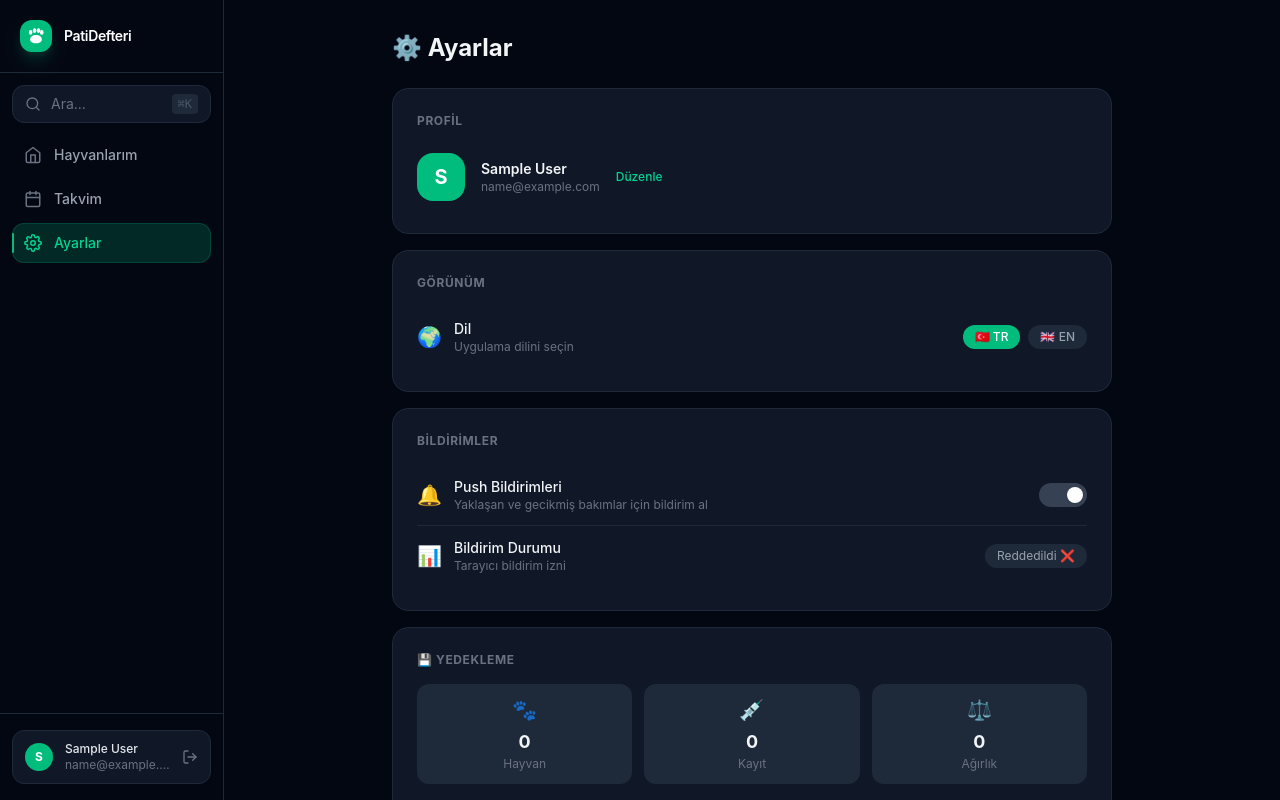
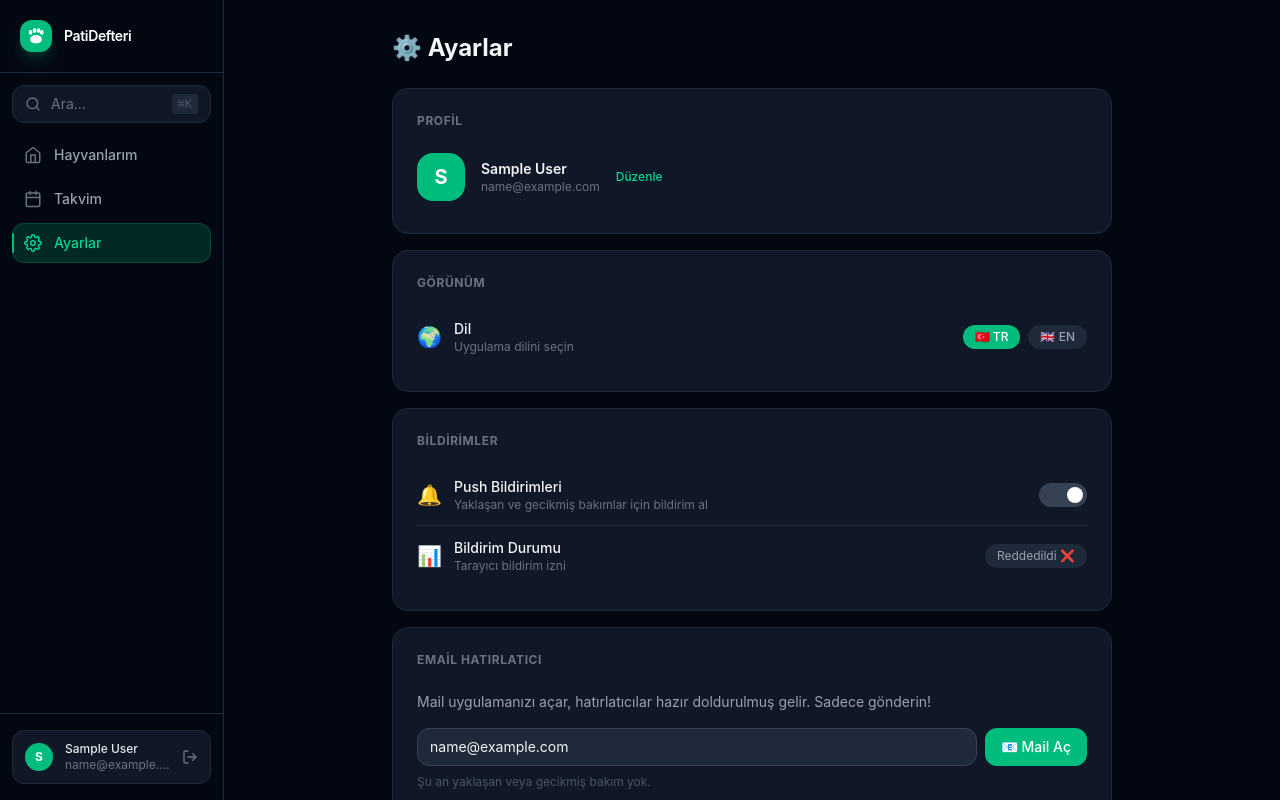
Before and after one commit to YusufKosarDev/pati-defteri, a React (Vite) app: page /settings in a window 1280 px wide. Shown: the top 800 px of the page. Built offline with nearby package versions, Linux system fonts and the light colour scheme; sample sign-in values are in the browser's storage.

Commit message:
feat: email reminder with mailto, cleanup emailjs, favicon fix

```diff
--- a/package.json
+++ b/package.json
@@ -13,6 +13,7 @@
     "@dnd-kit/core": "^6.3.1",
     "@dnd-kit/sortable": "^10.0.0",
     "@dnd-kit/utilities": "^3.2.2",
+    "@emailjs/browser": "^4.4.1",
     "@tailwindcss/vite": "^4.2.2",
     "canvas-confetti": "^1.9.4",
     "framer-motion": "^12.38.0",
--- /dev/null
+++ b/src/hooks/useEmailReminder.js
@@ -0,0 +1,58 @@
+import { isOverdue, isUpcoming, getDaysUntil, formatDate } from "../utils/dateHelpers";
+
+function useEmailReminder(pets, records) {
+
+  const sendReminderEmail = async (toEmail, userName) => {
+    if (!toEmail) return { success: false, error: "E-posta adresi gerekli." };
+
+    const overdueRecords = records.filter((r) => r.nextDate && isOverdue(r.nextDate));
+    const upcomingRecords = records.filter((r) => r.nextDate && isUpcoming(r.nextDate, 7));
+
+    if (overdueRecords.length === 0 && upcomingRecords.length === 0) {
+      return { success: false, error: "Gönderilecek hatırlatıcı yok." };
+    }
+
+    const getPetName = (petId) => pets.find((p) => p.id === petId)?.name || "Bilinmeyen";
+
+    let reminderList = "";
+
+    if (overdueRecords.length > 0) {
+      reminderList += "⚠️ GECİKMİŞ BAKIMLAR:\n";
+      overdueRecords.forEach((r) => {
+        const days = Math.abs(getDaysUntil(r.nextDate));
+        reminderList += `• ${getPetName(r.petId)} — ${r.type} (${days} gün geçti)\n`;
+      });
+      reminderList += "\n";
+    }
+
+    if (upcomingRecords.length > 0) {
+      reminderList += "⏰ YAKLAŞAN BAKIMLAR (7 gün içinde):\n";
+      upcomingRecords.forEach((r) => {
+        const days = getDaysUntil(r.nextDate);
+        reminderList += `• ${getPetName(r.petId)} — ${r.type} (${days === 0 ? "Bugün!" : `${days} gün kaldı`} - ${formatDate(r.nextDate)})\n`;
+      });
+    }
+
+    const subject = encodeURIComponent("🐾 PatiDefteri - Yaklaşan Bakım Hatırlatıcısı");
+    const body = encodeURIComponent(
+      `Merhaba ${userName || ""},\n\n` +
+      `Evcil hayvanlarınız için hatırlatıcılarınız var:\n\n` +
+      `${reminderList}\n` +
+      `Sağlıklı günler dileriz! 🐾\n` +
+      `PatiDefteri - https://pati-defteri.vercel.app`
+    );
+
+    window.location.href = `mailto:${toEmail}?subject=${subject}&body=${body}`;
+    return { success: true };
+  };
+
+  const hasReminders = () => {
+    const overdueRecords = records.filter((r) => r.nextDate && isOverdue(r.nextDate));
+    const upcomingRecords = records.filter((r) => r.nextDate && isUpcoming(r.nextDate, 7));
+    return overdueRecords.length > 0 || upcomingRecords.length > 0;
+  };
+
+  return { sendReminderEmail, hasReminders };
+}
+
+export default useEmailReminder;
--- a/src/pages/SettingsPage.jsx
+++ b/src/pages/SettingsPage.jsx
@@ -5,6 +5,7 @@ import { usePet } from "../context/PetContext";
 import { useAuth } from "../context/AuthContext";
 import Navbar from "../components/Layout/Navbar";
 import useNotifications from "../hooks/useNotifications";
+import useEmailReminder from "../hooks/useEmailReminder";
 import usePageTitle from "../hooks/usePageTitle";
 import toast from "react-hot-toast";
 import { motion, AnimatePresence } from "framer-motion";
@@ -15,6 +16,7 @@ function SettingsPage() {
   const { t, i18n } = useTranslation();
   const navigate = useNavigate();
   const { permission, requestPermission, checkAndNotify, isSupported } = useNotifications(pets, records);
+  const { sendReminderEmail, hasReminders } = useEmailReminder(pets, records);
   const isEN = i18n.language === "en";
 
   usePageTitle(isEN ? "Settings" : "Ayarlar");
@@ -31,6 +33,7 @@ function SettingsPage() {
   const [showUpgradeForm, setShowUpgradeForm] = useState(false);
   const [upgradeForm, setUpgradeForm] = useState({ name: "", email: "", password: "" });
   const [upgradeErrors, setUpgradeErrors] = useState({});
+  const [emailInput, setEmailInput] = useState(user?.email || "");
 
   const handleNotificationToggle = async () => {
     if (!isSupported) { toast.error(t("toastNotificationDenied")); return; }
@@ -45,6 +48,23 @@ function SettingsPage() {
     if (permission !== "granted") { toast.error("Önce bildirim iznini açın!"); return; }
     new Notification(t("appName"), { body: t("pushNotificationsDesc"), icon: "/favicon.ico" });
     toast.success(t("toastTestSent"));
+  };
+
+  const handleSendReminderEmail = async () => {
+    if (!emailInput.trim()) {
+      toast.error(isEN ? "Please enter an email address." : "E-posta adresi girin.");
+      return;
+    }
+    if (!/\S+@\S+\.\S+/.test(emailInput)) {
+      toast.error(isEN ? "Invalid email address." : "Geçersiz e-posta adresi.");
+      return;
+    }
+    const result = await sendReminderEmail(emailInput, user?.name);
+    if (result.success) {
+      toast.success(isEN ? "Mail app opened! 📧" : "Mail uygulaması açıldı! 📧");
+    } else {
+      toast.error(result.error);
+    }
   };
 
   const handleExport = () => {
@@ -300,6 +320,41 @@ function SettingsPage() {
           )}
         </Section>
 
+        {/* Email Hatırlatıcı */}
+        <Section title={isEN ? "Email Reminders" : "Email Hatırlatıcı"} delay={0.25}>
+          <div className="py-2">
+            <p className="text-sm text-gray-400 mb-4">
+              {isEN
+                ? "Opens your mail app with reminders pre-filled. Just hit send!"
+                : "Mail uygulamanızı açar, hatırlatıcılar hazır doldurulmuş gelir. Sadece gönderin!"}
+            </p>
+            <div className="flex gap-2">
+              <input
+                type="email"
+                value={emailInput}
+                onChange={(e) => setEmailInput(e.target.value)}
+                placeholder={isEN ? "your@email.com" : "ornek@email.com"}
+                className="flex-1 bg-gray-800 border border-gray-700 rounded-xl px-3 py-2 text-sm text-gray-100 placeholder-gray-500 focus:outline-none focus:ring-2 focus:ring-emerald-400"
+              />
+              <button
+                onClick={handleSendReminderEmail}
+                className="bg-emerald-500 hover:bg-emerald-600 text-white px-4 py-2 rounded-xl text-sm font-medium cursor-pointer transition-colors flex items-center gap-2 flex-shrink-0"
+              >
+                📧 {isEN ? "Open Mail" : "Mail Aç"}
+              </button>
+            </div>
+            {hasReminders() ? (
+              <p className="text-xs text-emerald-400 mt-2">
+                ✅ {isEN ? "You have upcoming/overdue reminders to send." : "Gönderilecek yaklaşan/gecikmiş hatırlatıcılarınız var."}
+              </p>
+            ) : (
+              <p className="text-xs text-gray-600 mt-2">
+                {isEN ? "No upcoming or overdue care at the moment." : "Şu an yaklaşan veya gecikmiş bakım yok."}
+              </p>
+            )}
+          </div>
+        </Section>
+
         {/* Yedekleme */}
         <Section title={t("backupTitle")} delay={0.3}>
           <div className="grid grid-cols-3 gap-3 mb-4">
```
Also changed, not shown: 2 other files (tests, documents, lock files or other folders).
